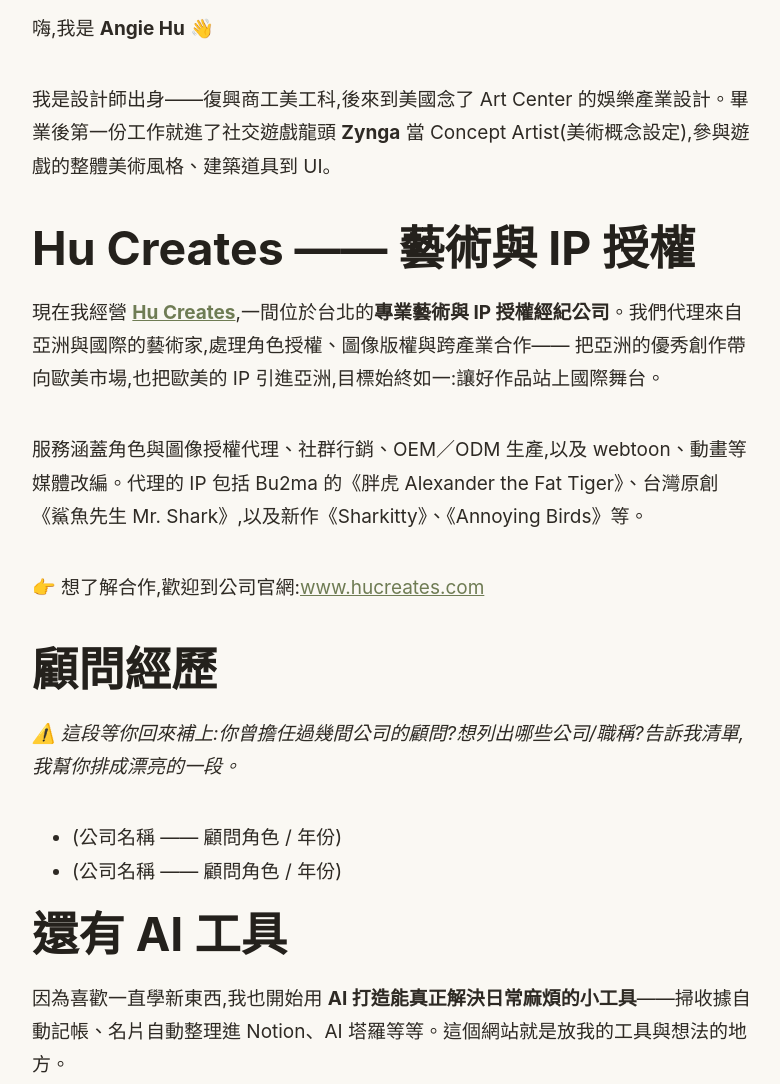
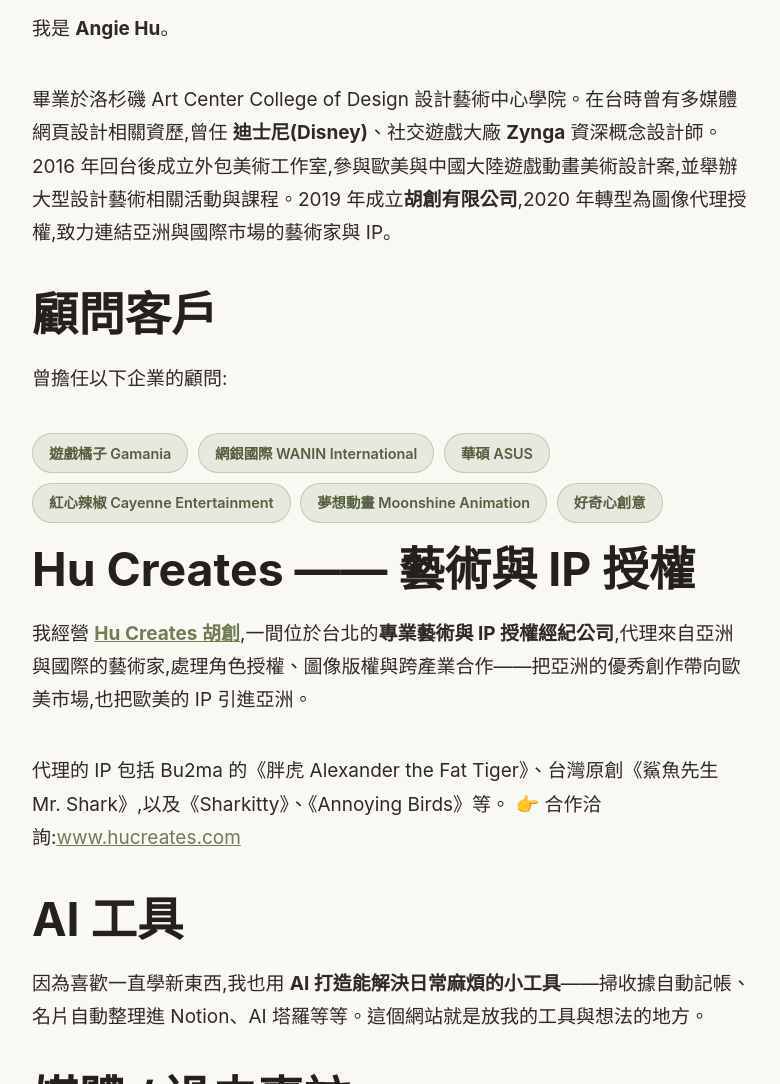
Before and after one commit to angiehu0428/angie-blog, an Astro site: page /about in a window 1280 px wide. Shown: the part 840-1924 px from the top of the page, without its empty margins (248-1028 px from the left). Built offline with nearby package versions, Linux system fonts and the light colour scheme; Astro itself is replaced by a stand-in of ours.

Commit message:
About 改用官網專業版自介 + 顧問客戶清單(補上好奇心創意)

```diff
--- a/src/layouts/BlogPost.astro
+++ b/src/layouts/BlogPost.astro
@@ -18,7 +18,7 @@ const shareText = `${title}`;
 
 <html lang="zh-Hant">
 	<head>
-		<BaseHead title={title} description={description} />
+		<BaseHead title={title} description={description} image={heroImage} />
 		<style>
 			main {
 				width: calc(100% - 2em);
--- a/src/pages/about.astro
+++ b/src/pages/about.astro
@@ -4,56 +4,57 @@ import AboutHeroImage from '../assets/blog-placeholder-about.jpg';
 import interviewUS from '../assets/media/interview-us.png';
 import interviewStanLee from '../assets/media/interview-stanlee.png';
 import Layout from '../layouts/BlogPost.astro';
+
+const clients = [
+	'遊戲橘子 Gamania',
+	'網銀國際 WANIN International',
+	'華碩 ASUS',
+	'紅心辣椒 Cayenne Entertainment',
+	'夢想動畫 Moonshine Animation',
+	'好奇心創意',
+];
 ---
 
 <Layout
 	title="關於 Angie"
-	description="設計師出身、當過 Zynga 遊戲美術概念設定,現在經營 Hu Creates 藝術與 IP 授權,並用 AI 打造好用的小工具。"
+	description="Art Center 畢業,曾任 Disney、Zynga 資深概念設計師;現為胡創有限公司負責人,專注亞洲與國際的圖像代理授權,並用 AI 打造實用工具。"
 	pubDate={new Date('June 06 2026')}
 	heroImage={AboutHeroImage}
 >
+	<p>我是 <strong>Angie Hu</strong>。</p>
+
 	<p>
-		嗨,我是 <strong>Angie Hu</strong> 👋
+		畢業於洛杉磯 Art Center College of Design 設計藝術中心學院。在台時曾有多媒體網頁設計相關資歷,曾任
+		<strong>迪士尼(Disney)</strong>、社交遊戲大廠 <strong>Zynga</strong> 資深概念設計師。2016
+		年回台後成立外包美術工作室,參與歐美與中國大陸遊戲動畫美術設計案,並舉辦大型設計藝術相關活動與課程。2019
+		年成立<strong>胡創有限公司</strong>,2020 年轉型為圖像代理授權,致力連結亞洲與國際市場的藝術家與 IP。
 	</p>
 
-	<p>
-		我是設計師出身——復興商工美工科,後來到美國念了 Art Center 的娛樂產業設計。畢業後第一份工作就進了社交遊戲龍頭
-		<strong>Zynga</strong> 當 Concept Artist(美術概念設定),參與遊戲的整體美術風格、建築道具到 UI。
-	</p>
+	<h2>顧問客戶</h2>
+	<p>曾擔任以下企業的顧問:</p>
+	<ul class="clients">
+		{clients.map((c) => <li>{c}</li>)}
+	</ul>
 
 	<h2>Hu Creates —— 藝術與 IP 授權</h2>
 	<p>
-		現在我經營 <strong><a href="https://www.hucreates.com" target="_blank" rel="noopener">Hu Creates</a></strong>,一間位於台北的<strong>專業藝術與 IP 授權經紀公司</strong>。我們代理來自亞洲與國際的藝術家,處理角色授權、圖像版權與跨產業合作——
-		把亞洲的優秀創作帶向歐美市場,也把歐美的 IP 引進亞洲,目標始終如一:讓好作品站上國際舞台。
+		我經營 <strong><a href="https://www.hucreates.com" target="_blank" rel="noopener">Hu Creates 胡創</a></strong>,一間位於台北的<strong>專業藝術與 IP 授權經紀公司</strong>,代理來自亞洲與國際的藝術家,處理角色授權、圖像版權與跨產業合作——把亞洲的優秀創作帶向歐美市場,也把歐美的 IP 引進亞洲。
 	</p>
 	<p>
-		服務涵蓋角色與圖像授權代理、社群行銷、OEM／ODM 生產,以及 webtoon、動畫等媒體改編。代理的 IP 包括
-		Bu2ma 的《胖虎 Alexander the Fat Tiger》、台灣原創《鯊魚先生 Mr. Shark》,以及新作《Sharkitty》、《Annoying Birds》等。
-	</p>
-	<p>
-		👉 想了解合作,歡迎到公司官網:<a href="https://www.hucreates.com" target="_blank" rel="noopener">www.hucreates.com</a>
+		代理的 IP 包括 Bu2ma 的《胖虎 Alexander the Fat Tiger》、台灣原創《鯊魚先生 Mr. Shark》,以及《Sharkitty》、《Annoying Birds》等。
+		👉 合作洽詢:<a href="https://www.hucreates.com" target="_blank" rel="noopener">www.hucreates.com</a>
 	</p>
 
-	<h2>顧問經歷</h2>
+	<h2>AI 工具</h2>
 	<p>
-		<em>⚠️ 這段等你回來補上:你曾擔任過幾間公司的顧問?想列出哪些公司/職稱?告訴我清單,我幫你排成漂亮的一段。</em>
-	</p>
-	<ul>
-		<li>(公司名稱 —— 顧問角色 / 年份)</li>
-		<li>(公司名稱 —— 顧問角色 / 年份)</li>
-	</ul>
-
-	<h2>還有 AI 工具</h2>
-	<p>
-		因為喜歡一直學新東西,我也開始用 <strong>AI 打造能真正解決日常麻煩的小工具</strong>——掃收據自動記帳、名片自動整理進 Notion、AI 塔羅等等。這個網站就是放我的工具與想法的地方。
+		因為喜歡一直學新東西,我也用 <strong>AI 打造能解決日常麻煩的小工具</strong>——掃收據自動記帳、名片自動整理進 Notion、AI 塔羅等等。這個網站就是放我的工具與想法的地方。
 	</p>
 
 	<h2>媒體 / 過去專訪</h2>
-
 	<p>
 		<strong>INSIDE 硬塞的網路趨勢觀察</strong>(2012)——
 		<a href="https://www.inside.com.tw/2012/08/15/how-to-get-in-top-social-game-company-angie-hu" target="_blank" rel="noopener">如何進入頂尖社交遊戲公司:專訪來自台灣的 Angie Hu</a>。
-		台灣媒體報導可見 <a href="https://www.incgmedia.com/people/hu-creates-studio" target="_blank" rel="noopener">INCG Media</a>。
+		台灣媒體報導亦可見 <a href="https://www.incgmedia.com/people/hu-creates-studio" target="_blank" rel="noopener">INCG Media</a>。
 	</p>
 	<figure>
 		<Image src={interviewUS} alt="美國媒體專訪 Angie Hu 的畫面" widths={[400, 800, 1200]} sizes="(max-width: 720px) 100vw, 720px" />
@@ -107,4 +108,20 @@ import Layout from '../layouts/BlogPost.astro';
 		color: rgb(var(--gray-dark));
 		margin: 0.5rem 0 1.5rem;
 	}
+	.clients {
+		list-style: none;
+		padding: 0;
+		display: flex;
+		flex-wrap: wrap;
+		gap: 0.6rem;
+	}
+	.clients li {
+		background: rgba(var(--accent-soft), 0.12);
+		color: var(--accent-dark);
+		border: 1px solid rgba(var(--accent-soft), 0.3);
+		border-radius: 999px;
+		padding: 0.4rem 1rem;
+		font-size: 0.9rem;
+		font-weight: 600;
+	}
 </style>
```
